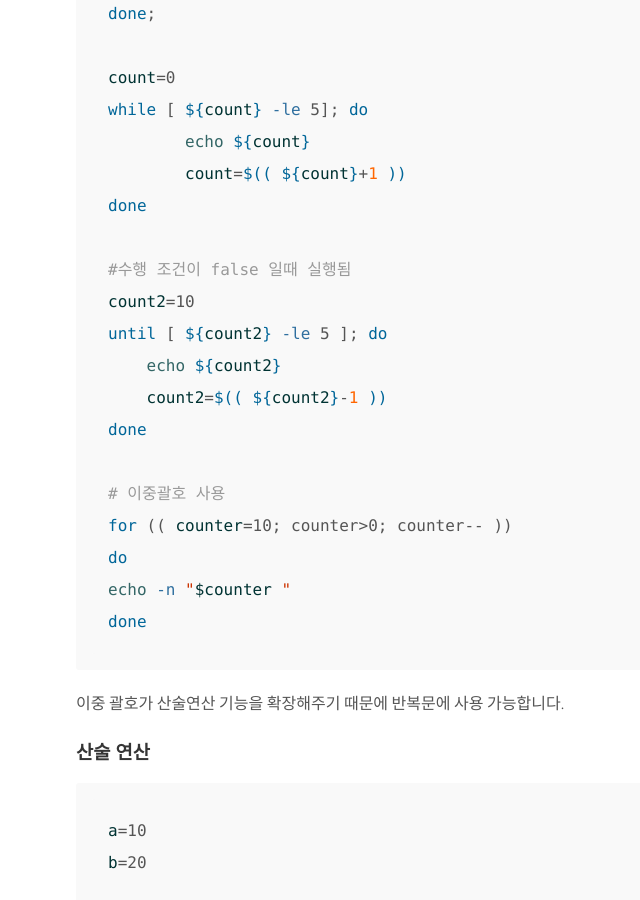
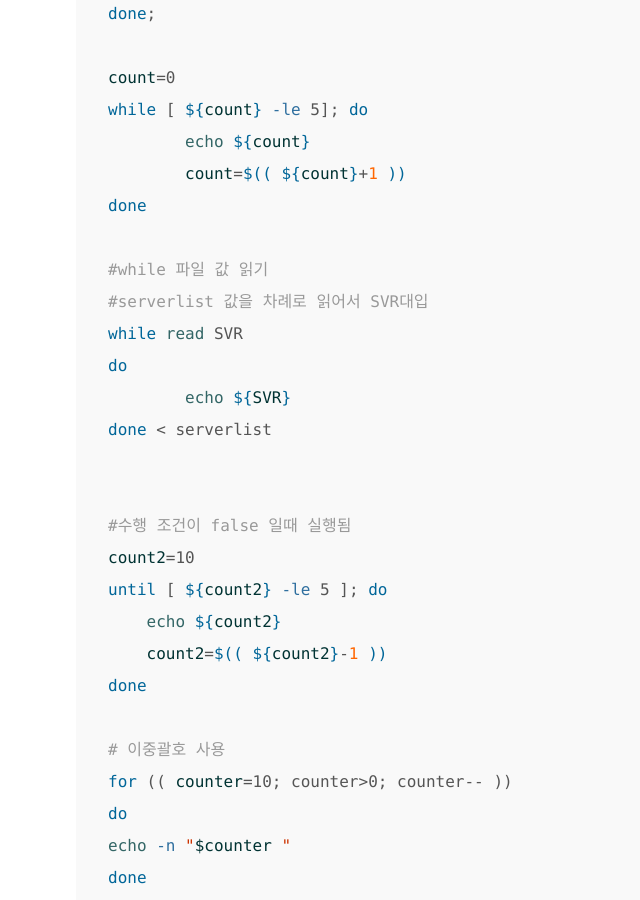
Before and after one commit to jhkim593/jhkim593.github.io, a Jekyll site: the page built from _posts/2021-11-20-shell script-posts.md, in a window 1280 px wide and 900 px high, scrolled down 1679 px. Shown: the whole window, without its empty margins (164-804 px from the left). Built offline with Jekyll 4.4.1, drawn with Linux system fonts in a browser that asks for light colours; some of the changed text lies outside the part shown.

Commit message:
update shell

```diff
--- a/_posts/2021-11-20-shell script-posts.md
+++ b/_posts/2021-11-20-shell script-posts.md
@@ -66,6 +66,14 @@ while [ ${count} -le 5]; do
 	count=$(( ${count}+1 ))
 done
 
+#while 파일 값 읽기
+#serverlist 값을 차례로 읽어서 SVR대입
+while read SVR
+do
+        echo ${SVR}
+done < serverlist
+
+
 #수행 조건이 false 일때 실행됨
 count2=10
 until [ ${count2} -le 5 ]; do
@@ -119,11 +127,12 @@ string5="hello4"
 string6="hello4"
 
 
-if [ ${string1} == ${string2}]; then
+  # 대괄호는 test 명령어를 의미하므로 공백이 필
+if [ ${string1} == ${string2} ]; then
 	#실행 문장 없으면 오류
 	echo "hello1"
 
-elif [${string1} == ${string3}] then
+elif [${string1} == ${string3} ] then
 	echo "hello2"
 
 fi
@@ -139,6 +148,25 @@ fi
 - && : 좌측 명령 /테스트의 결과가 참이면 우측 명령을 실행
 - || : 좌측 명령 /테스트의 결과가 거짓이면 우측 명령 실행 (이미 참이기 때문에 실행 할 필요 없음)
 - [] : test 명령어를 의미하며 괄호 다음 공백이 반드시 필요하다.
+
+###조건문 (case)
+~~~shell
+CMD=$1
+
+case "${CMD}" in
+
+start)
+        echo start;;
+stop)
+        echo stop;;
+rerolad)
+        echo reload;;
+
+*)
+        echo etc;;
+esac
+
+~~~
 
 
 
@@ -199,7 +227,7 @@ else
   echo "web application proceess killed forcefully. (pid: $pid)"
 fi
 
-nohup java -jar snapshot.jar
+nohup java -jar snapshot.jar &
 
 ~~~
 
```
